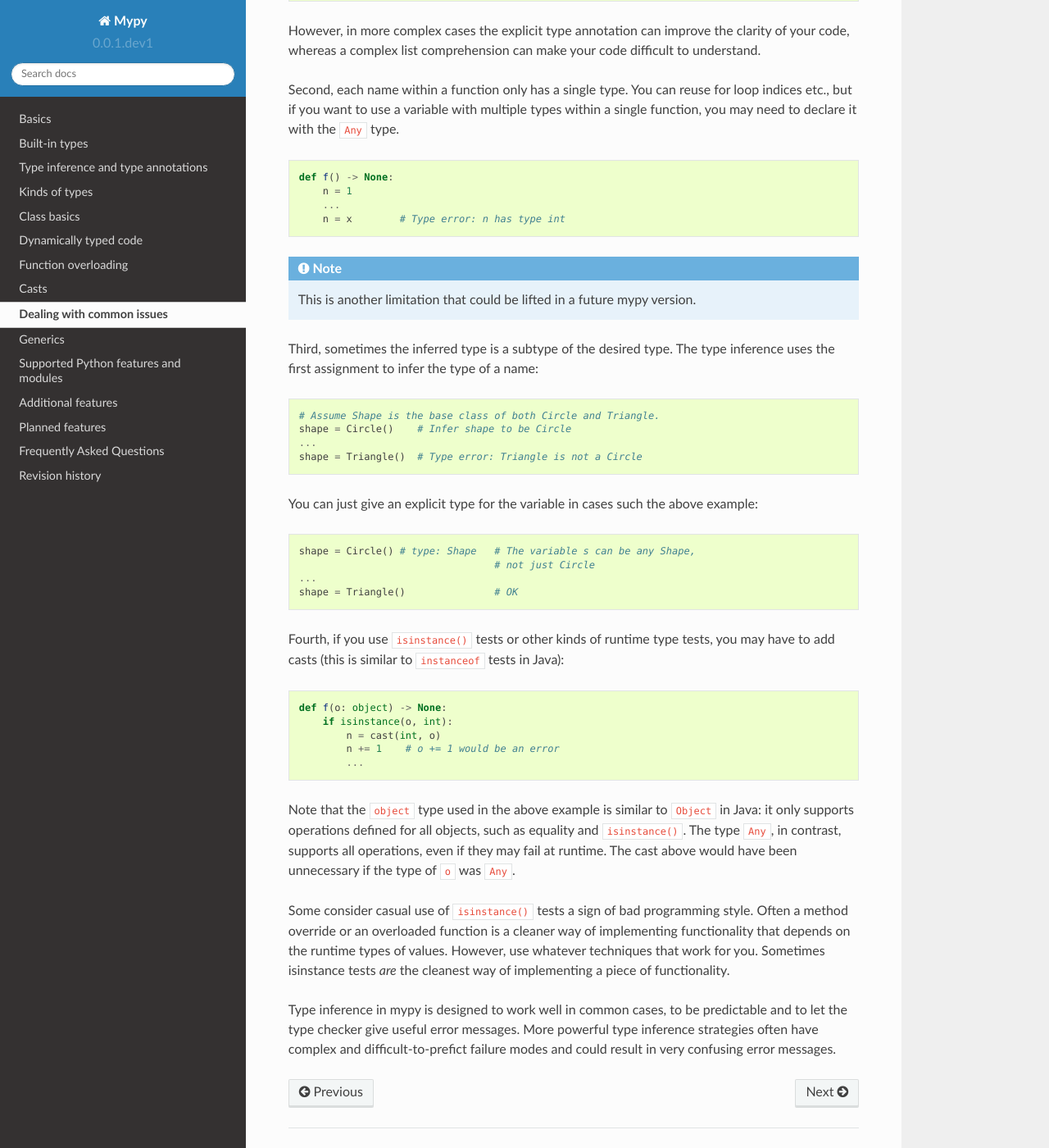
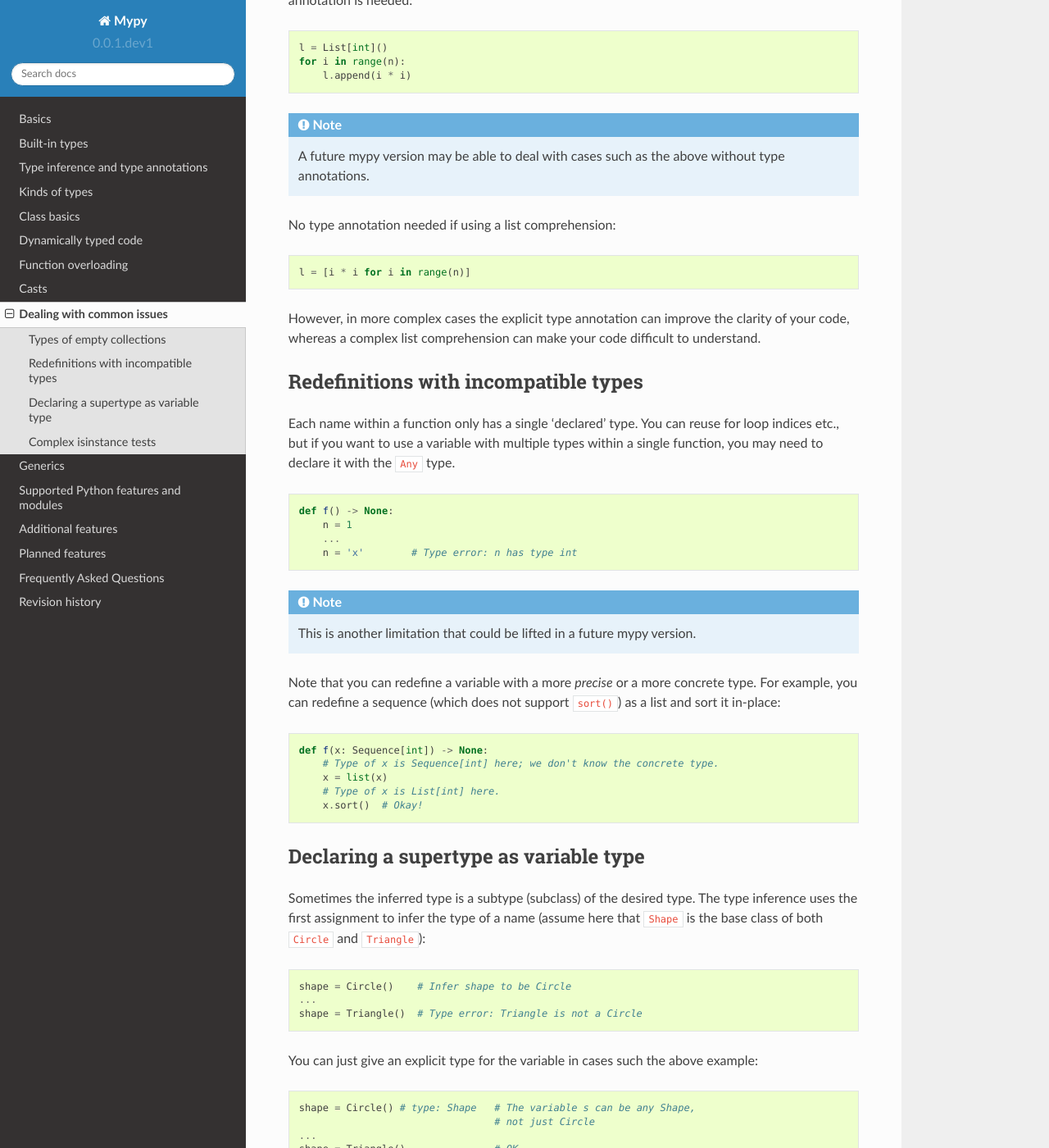
Before and after one commit to lucalysoft/mypy, a Sphinx documentation site: the page built from docs/source/common_issues.rst, in a window 1280 px wide and 1400 px high, scrolled down 814 px. Shown: the whole window at 82% size. Built offline with Sphinx 7.4.7 and the Read the Docs theme 2.0.0, drawn with Linux system fonts in a browser that asks for light colours; some of the changed text lies outside the part shown.

Commit message:
Update common issues documentation

```diff
--- a/docs/source/common_issues.rst
+++ b/docs/source/common_issues.rst
@@ -6,14 +6,32 @@ code, but sometimes you need to do things slightly differently. This
 section introduces some of the most common cases which require
 different conventions in statically typed code.
 
-First, you need to specify the type when creating an empty list or
-dict and when you assign to a new variable, as mentioned earlier:
+Types of empty collections
+--------------------------
+
+You need to specify the type when you assign an empty list or
+dict to a new variable, as mentioned earlier:
 
 .. code-block:: python
 
    a = List[int]()   # Explicit type required in statically typed code
-   a = []            # Fine in a dynamically typed function, or if type
-                     # of a has been declared or inferred before
+
+Alternatively, you can use a type annotation in a comment:
+
+.. code-block:: python
+
+   a = []   # type: List[int]
+
+Without the annotation the type checker has no way of figuring out the
+precise type of ``a``.
+
+You can use a simple empty list literal in a dynamically typed function (as the
+type of ``a`` would be implicitly ``Any`` and need not be inferred), or if type
+of the variable has been declared or inferred before:
+
+.. code-block:: python
+
+   a = []            # Okay if type of a known
 
 Sometimes you can avoid the explicit list item type by using a list
 comprehension. Here a type annotation is needed:
@@ -39,7 +57,10 @@ However, in more complex cases the explicit type annotation can
 improve the clarity of your code, whereas a complex list comprehension
 can make your code difficult to understand.
 
-Second, each name within a function only has a single type. You can
+Redefinitions with incompatible types
+-------------------------------------
+
+Each name within a function only has a single 'declared' type. You can
 reuse for loop indices etc., but if you want to use a variable with
 multiple types within a single function, you may need to declare it
 with the ``Any`` type.
@@ -49,20 +70,35 @@ with the ``Any`` type.
    def f() -> None:
        n = 1
        ...
-       n = x        # Type error: n has type int
+       n = 'x'        # Type error: n has type int
 
 .. note::
 
    This is another limitation that could be lifted in a future mypy
    version.
 
-Third, sometimes the inferred type is a subtype of the desired
-type. The type inference uses the first assignment to infer the type
-of a name:
+Note that you can redefine a variable with a more *precise* or a more
+concrete type. For example, you can redefine a sequence (which does
+not support ``sort()``) as a list and sort it in-place:
 
 .. code-block:: python
 
-   # Assume Shape is the base class of both Circle and Triangle.
+    def f(x: Sequence[int]) -> None:
+        # Type of x is Sequence[int] here; we don't know the concrete type.
+        x = list(x)
+        # Type of x is List[int] here.
+        x.sort()  # Okay!
+
+Declaring a supertype as variable type
+--------------------------------------
+
+Sometimes the inferred type is a subtype (subclass) of the desired
+type. The type inference uses the first assignment to infer the type
+of a name (assume here that ``Shape`` is the base class of both
+``Circle`` and ``Triangle``):
+
+.. code-block:: python
+
    shape = Circle()    # Infer shape to be Circle
    ...
    shape = Triangle()  # Type error: Triangle is not a Circle
@@ -77,34 +113,53 @@ above example:
    ...
    shape = Triangle()               # OK
 
-Fourth, if you use ``isinstance()`` tests or other kinds of runtime type
+Complex isinstance tests
+------------------------
+
+If you use ``isinstance()`` tests or other kinds of runtime type
 tests, you may have to add casts (this is similar to ``instanceof`` tests
 in Java):
 
 .. code-block:: python
 
-   def f(o: object) -> None:
-       if isinstance(o, int):
+   def f(o: object, x: int) -> None:
+       if isinstance(o, int) and x > 1:
            n = cast(int, o)
-           n += 1    # o += 1 would be an error
+           g(n + 1)    # o + 1 would be an error
            ...
 
-Note that the ``object`` type used in the above example is similar to
-``Object`` in Java: it only supports operations defined for all
-objects, such as equality and ``isinstance()``. The type ``Any``, in
-contrast, supports all operations, even if they may fail at
-runtime. The cast above would have been unnecessary if the type of
-``o`` was ``Any``.
+.. note::
+
+    Note that the ``object`` type used in the above example is similar
+    to ``Object`` in Java: it only supports operations defined for *all*
+    objects, such as equality and ``isinstance()``. The type ``Any``,
+    in contrast, supports all operations, even if they may fail at
+    runtime. The cast above would have been unnecessary if the type of
+    ``o`` was ``Any``.
+
+Mypy can't infer the type of ``o`` after the ``isinstance()`` check
+because of the ``and`` operator (this limitation will likely be lifted
+in the future).  We can write the above code without a cast by using a
+nested if statemet:
+
+.. code-block:: python
+
+   def f(o: object, x: int) -> None:
+       if isinstance(o, int):  # Mypy understands a lone isinstance check
+           if x > 1:
+               g(o + 1)        # Okay; type of o is inferred as int here
+           ...
 
 Some consider casual use of ``isinstance()`` tests a sign of bad
-programming style. Often a method override or an overloaded function
+programming style. Often a method override or a ``hasattr`` check
 is a cleaner way of implementing functionality that depends on the
 runtime types of values. However, use whatever techniques that work
-for you. Sometimes isinstance tests *are* the cleanest way of
+for you. Sometimes ``isinstance`` tests *are* the cleanest way of
 implementing a piece of functionality.
 
 Type inference in mypy is designed to work well in common cases, to be
 predictable and to let the type checker give useful error
 messages. More powerful type inference strategies often have complex
 and difficult-to-prefict failure modes and could result in very
-confusing error messages.
+confusing error messages. The tradeoff is that you as a programmer
+sometimes have to give the type checker a little help.
```
